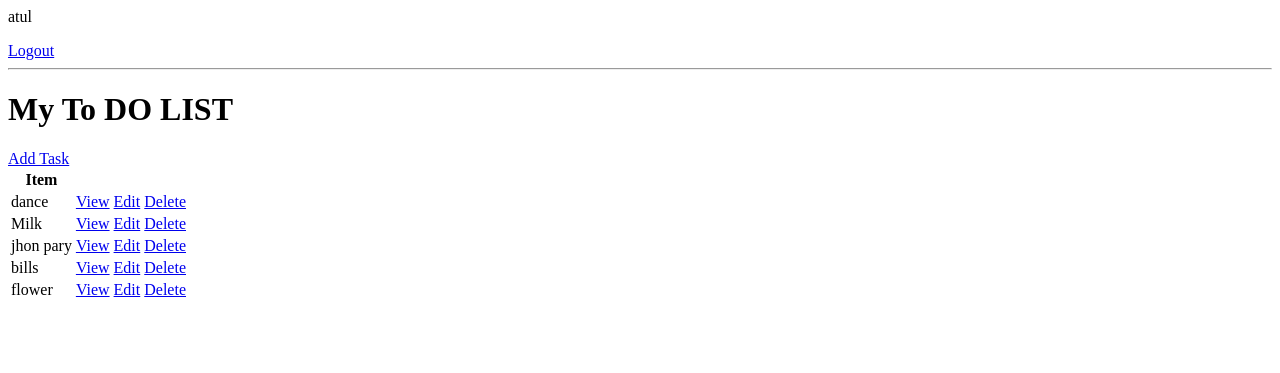
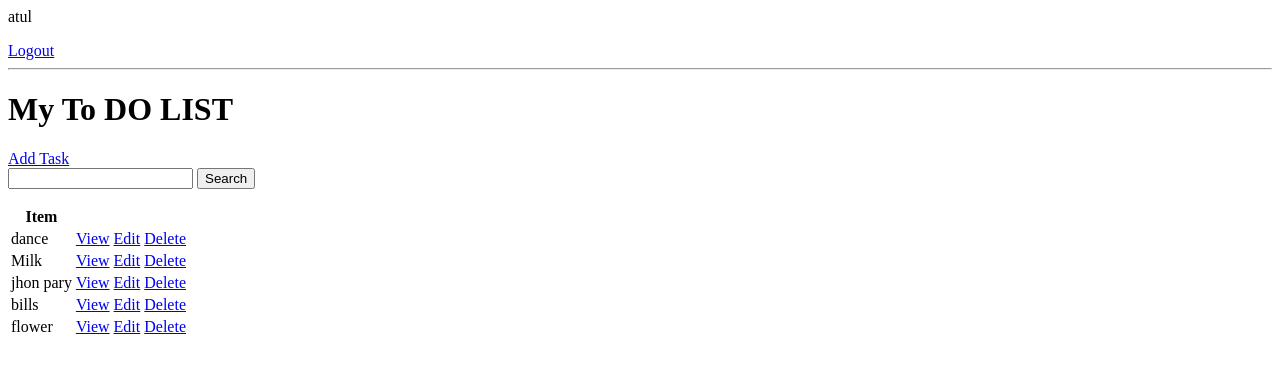
Before and after one commit to atulsharma2000/TODO_Project, a Django app: page / in a window 1280 px wide. Shown: the top 373 px of the page. Run offline with Django 3.2, Linux system fonts and the light colour scheme; a user stored in the database is signed in; data comes from the database, SQL or seed files in the repository; both versions use the stored data as it was after the commit.

Commit message:
search functionality done

```diff
--- a/todo_list/base/templates/base/task_list.html
+++ b/todo_list/base/templates/base/task_list.html
@@ -10,6 +10,12 @@
 <h1>My To DO LIST</h1>
 
 <a href="{% url 'task-create'%}"> Add Task </a>
+
+<!-- making search stuff in the below form -->
+<form action="" method="GET">
+    <input type="text" name="search-area" value="{{search_input}}">
+    <input type="submit" , value="Search">
+</form>
 
 <table>
     <tr>
--- a/todo_list/base/views.py
+++ b/todo_list/base/views.py
@@ -24,6 +24,12 @@ class TaskList(LoginRequiredMixin, ListView):       #now view is restricted
         context = super().get_context_data(**kwargs)
         context['tasks'] = context['tasks'].filter(user=self.request.user)
         context['count'] = context['tasks'].filter(complete=False).count()
+
+        search_input = self.request.GET.get('search-area') or ''        #adding search
+        if search_input:
+            context['tasks'] = context['tasks'].filter(title__icontains=search_input)
+        context['search_input'] = search_input
+
         return context
 
 
```
Also changed, not shown: todo_list/db.sqlite3.
